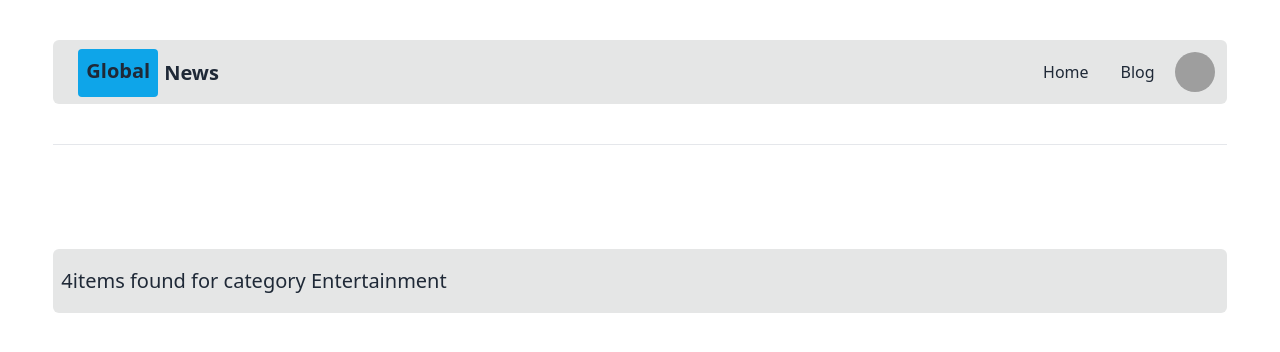
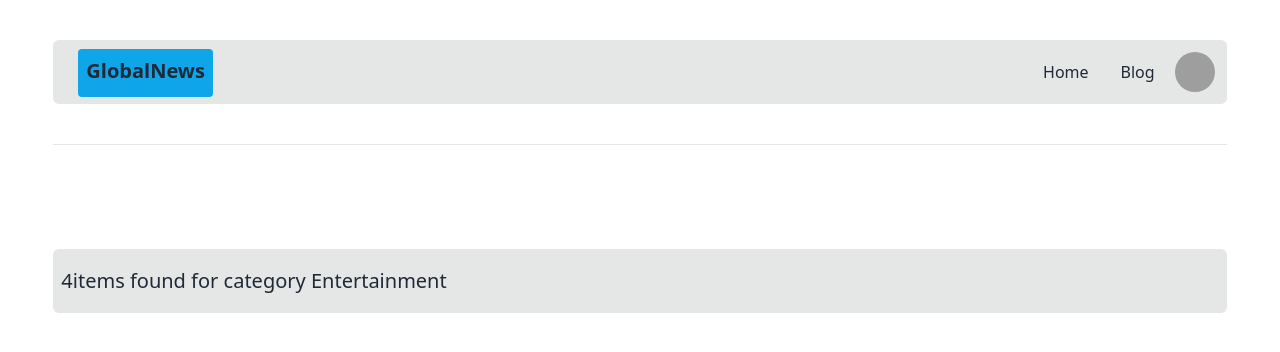
Before and after one commit to IshtiaqRobin/assignment-6, a plain HTML site: page index.html in a window 1280 px wide. Drawn offline with nearby package versions, Linux system fonts and the light colour scheme; no server answers; grey boxes are pictures that could not be loaded.

```diff
--- a/index.html
+++ b/index.html
@@ -14,7 +14,8 @@
         <div class="navbar bg-base-300 rounded-md">
             <div class="flex-1">
                 <a class="btn btn-ghost normal-case text-xl"><span
-                        class="mr-1.5 bg-sky-500 rounded pt-2 py-3 pr-2 pl-2">Global</span>News</a>
+                        class="mr-1.5 bg-sky-500 rounded pt-2 py-3 pr-2 pl-2">Global<span>News
+                        </a>
             </div>
             <div class="flex-none">
                 <ul class="menu menu-horizontal p-0">
```
